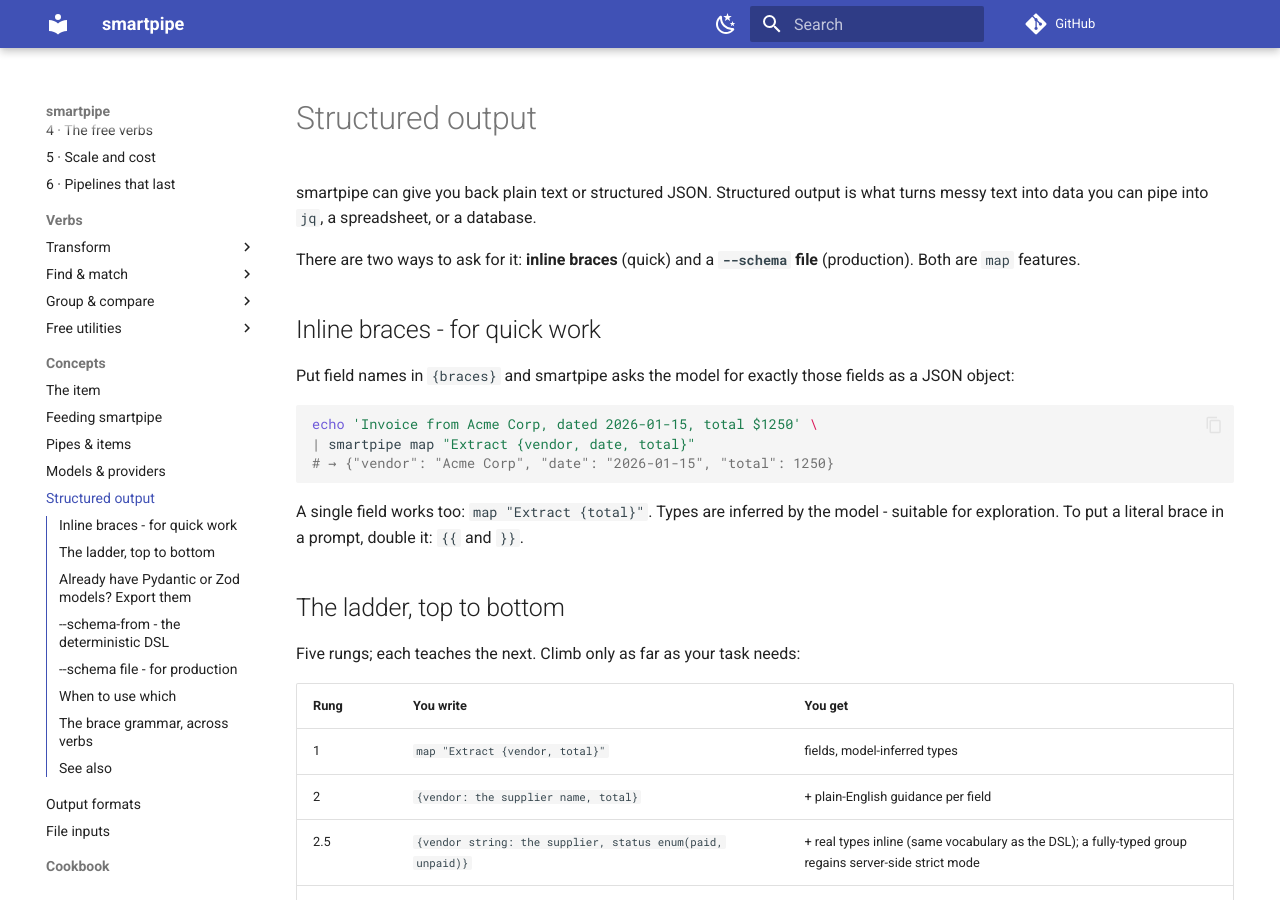
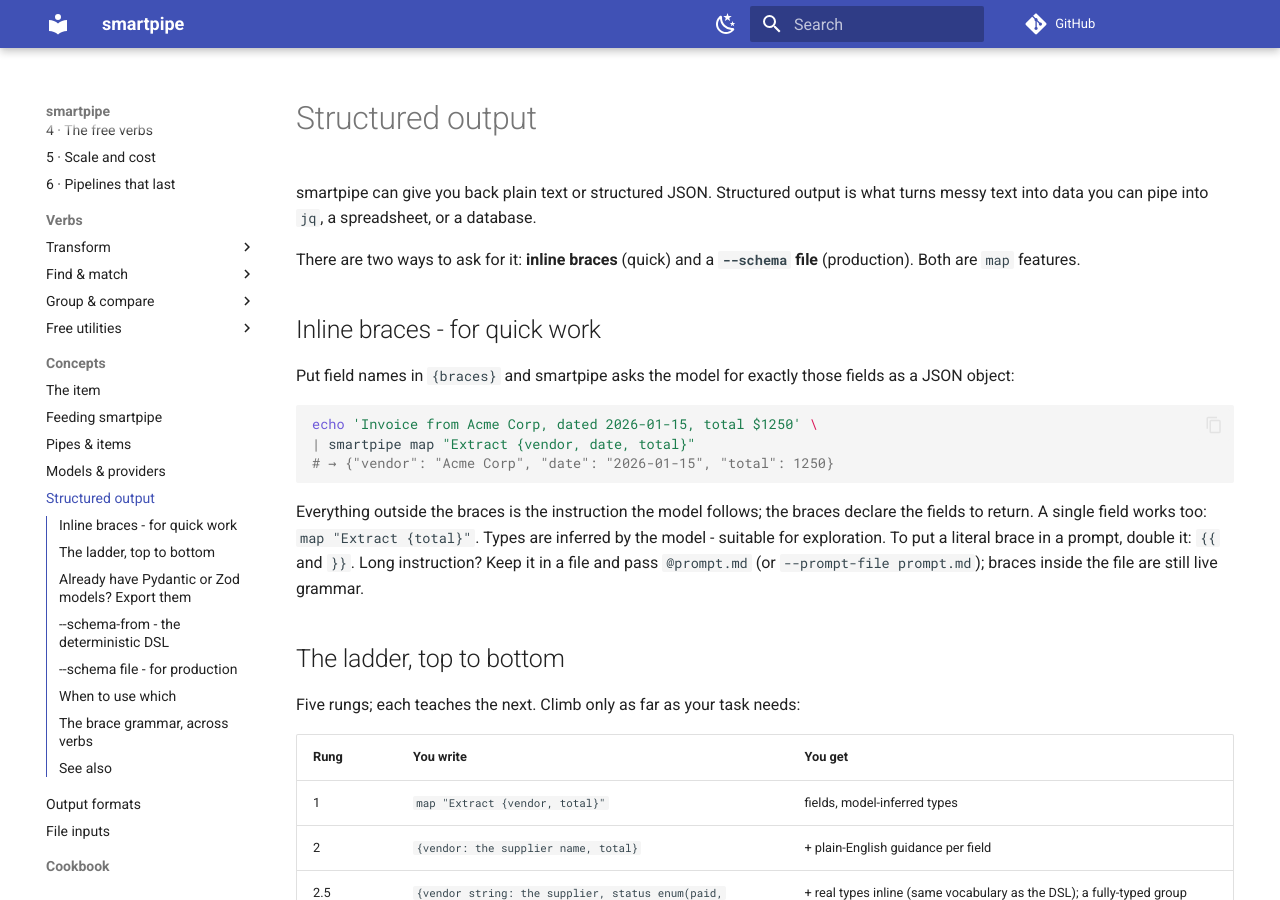
Before and after one commit to prabal-rje/smartpipe, an MkDocs documentation site: the page built from docs/concepts/structured-output.md, in a window 1280 px wide and 900 px high. Built offline with MkDocs 1.6.1 and Material for MkDocs 9.7.7, drawn with Linux system fonts in a browser that asks for light colours; comment, search, counter and statistics services are not loaded.

Commit message:
docs: say the prose outside braces IS the instruction
Readers of one-word prompts ("Classify {label ...}") could not tell the
text outside the braces is the instruction the model follows. Each page
that teaches brace syntax now states it once, the learn-track headline
example gains a fuller prompt ("Classify this ticket. Add {...}"), and
@file / --prompt-file is mentioned where long prompts come up (also
fixed: the CLI reference omitted extend from the prompt-file row).

````diff
--- a/docs/concepts/structured-output.md
+++ b/docs/concepts/structured-output.md
@@ -17,9 +17,12 @@
 # → {"vendor": "Acme Corp", "date": "2026-01-15", "total": 1250}
 ```
 
-A single field works too: `map "Extract {total}"`. Types are inferred by the model
-- suitable for exploration. To put a literal brace in a prompt, double it:
-`{{` and `}}`.
+Everything outside the braces is the instruction the model follows; the
+braces declare the fields to return. A single field works too:
+`map "Extract {total}"`. Types are inferred by the model - suitable for
+exploration. To put a literal brace in a prompt, double it: `{{` and `}}`.
+Long instruction? Keep it in a file and pass `@prompt.md` (or
+`--prompt-file prompt.md`); braces inside the file are still live grammar.
 
 ## The ladder, top to bottom
 
````
Also changed, not shown: docs/learn/1-first-pipeline.md (+2 -1 lines), docs/learn/2-structured-data.md (+9 -1 lines), docs/reference/cli.md (+1 -1 lines), docs/verbs/extend.md (+5 -3 lines), docs/verbs/map.md (+4 -1 lines).
